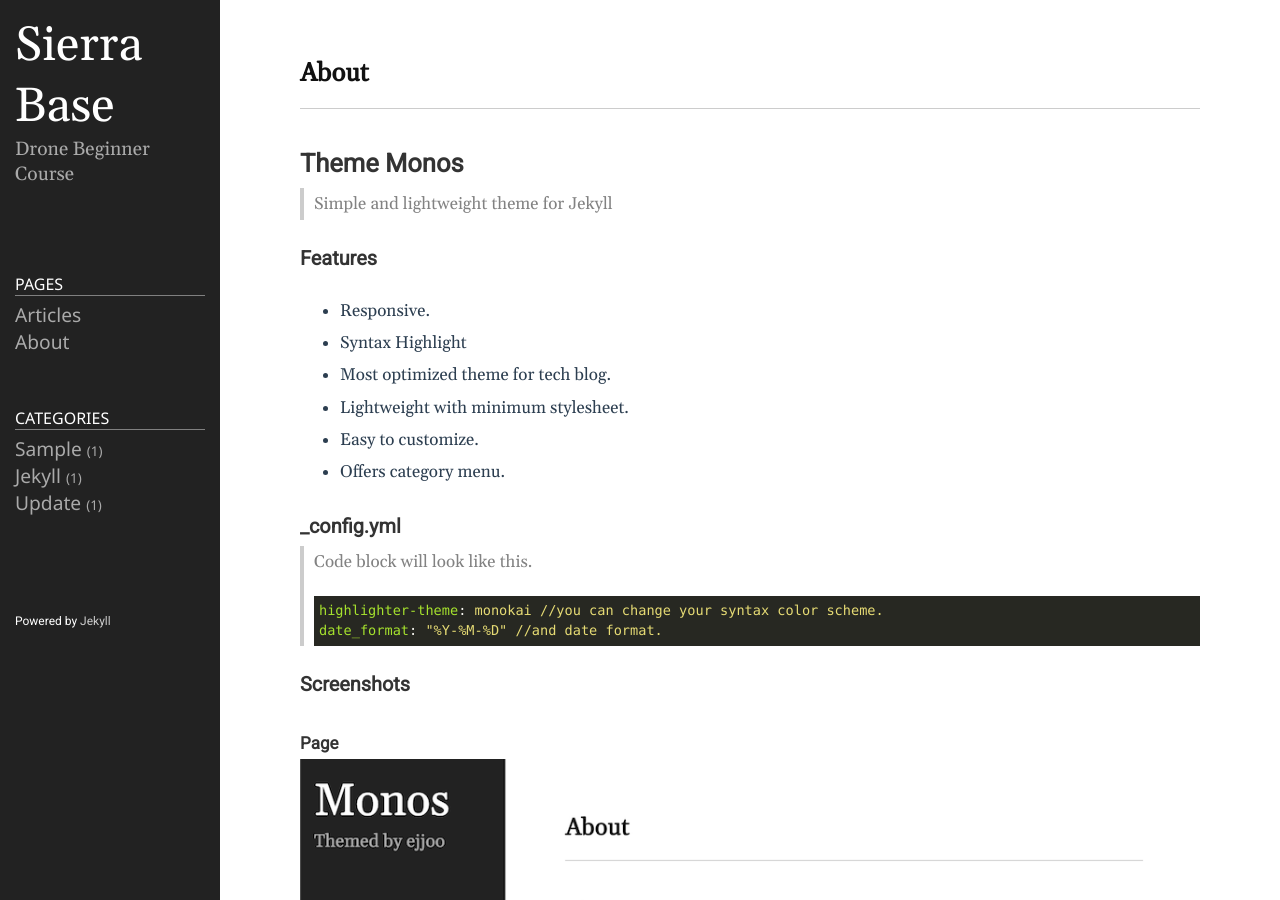
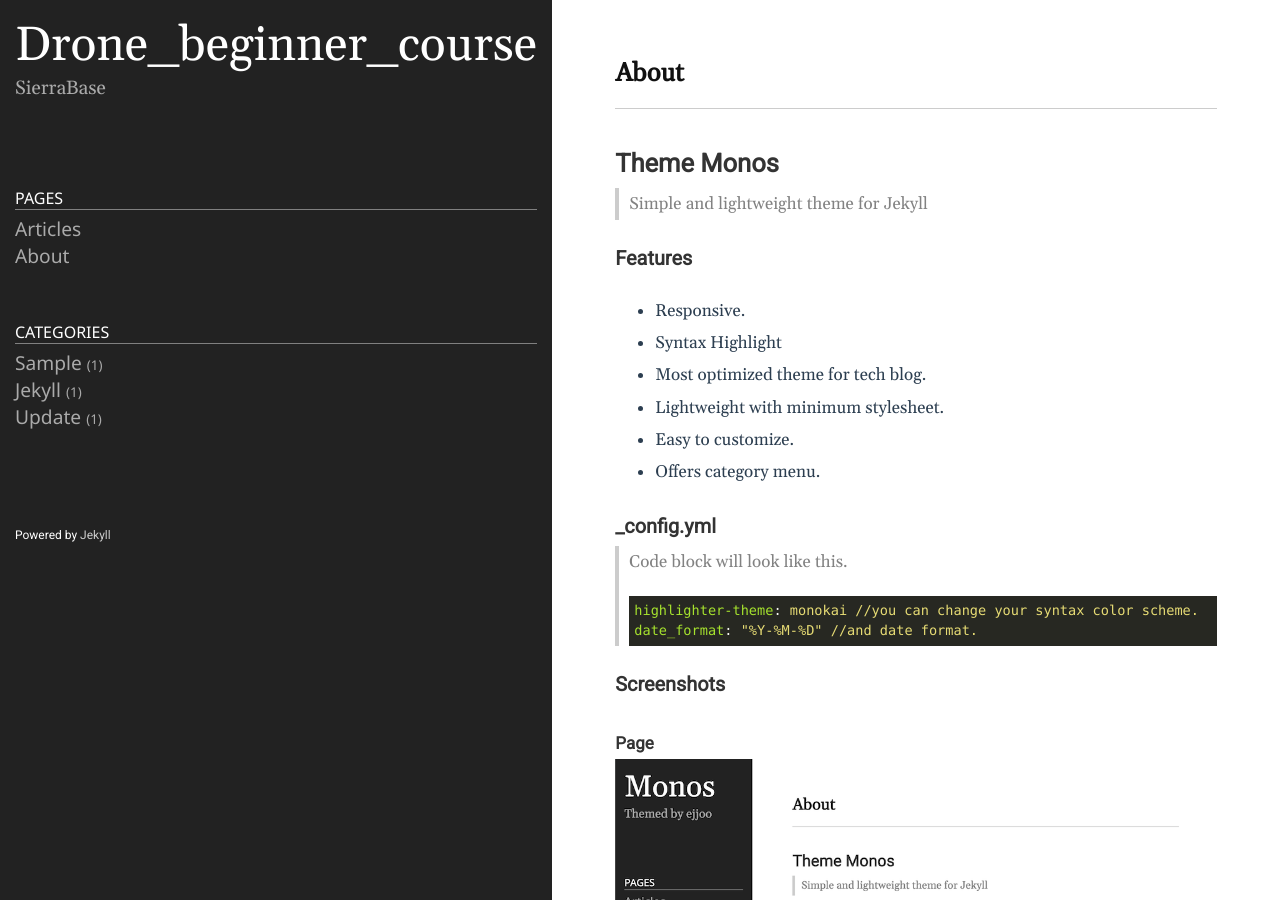
Before and after one commit to ejjoo/jekyll-theme-monos, a Jekyll site: the page built from README.md, in a window 1280 px wide and 900 px high. Built offline with Jekyll 4.4.1, drawn with Linux system fonts in a browser that asks for light colours.

Commit message:
Update _config.yml
타이틀과 디스크립션 수정

```diff
--- a/_config.yml
+++ b/_config.yml
@@ -18,10 +18,10 @@
 # You can create any custom variable you would like, and they will be accessible
 # in the templates via {{ site.myvariable }}.
 
-title: Sierra Base
+title: Drone_beginner_course
 email: wogud5581@naver.com
 description: >- # this means to ignore newlines until "baseurl:"
-  Drone Beginner Course
+  SierraBase
 baseurl: "https://jaehyung-jung.github.io/about/"
 url: "https://jaehyung-jung.github.io/about/"
 github_username: JaeHyung-Jung
```
